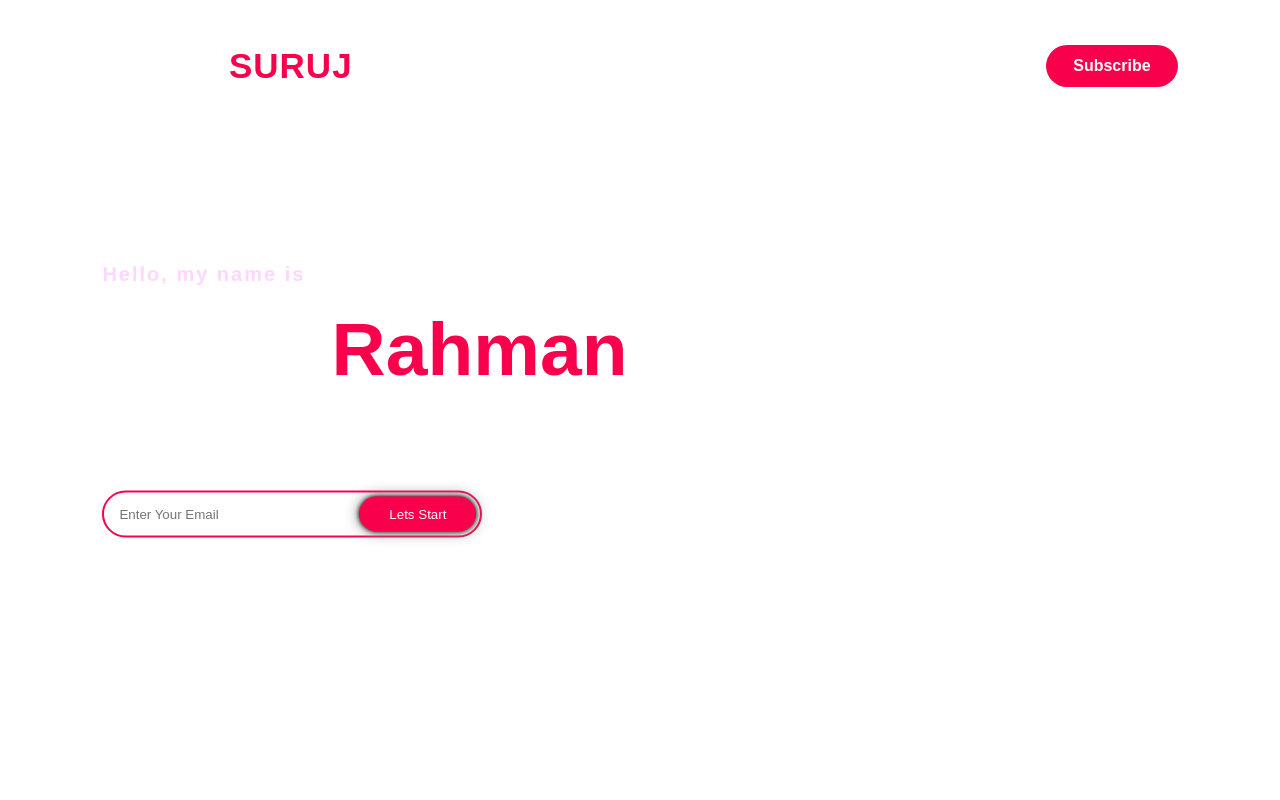
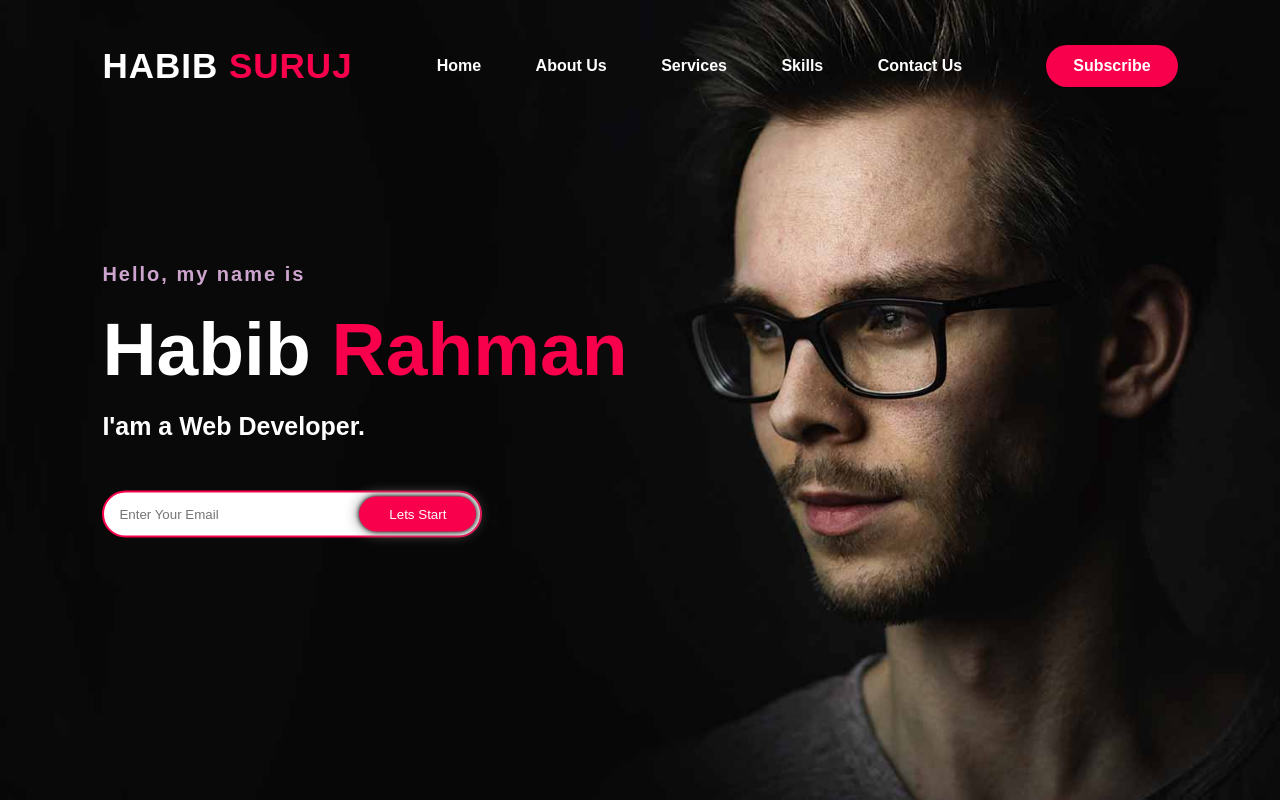
Before and after one commit to Habibsk7/website2, a plain HTML site: page index.html in a window 1280 px wide. Shown: the top 800 px of the page. Drawn offline with Linux system fonts and the light colour scheme.

Commit message:
style.css

```diff
--- a/style.css
+++ b/style.css
@@ -8,7 +8,7 @@
 .hero{
 	height: 100vh;
 	width: 100%;
-	background-image: url(../img/photoshop.webp);
+	background-image: url(background.jpg);
 	background-size: cover;
 	background-position: center;
 }
```
